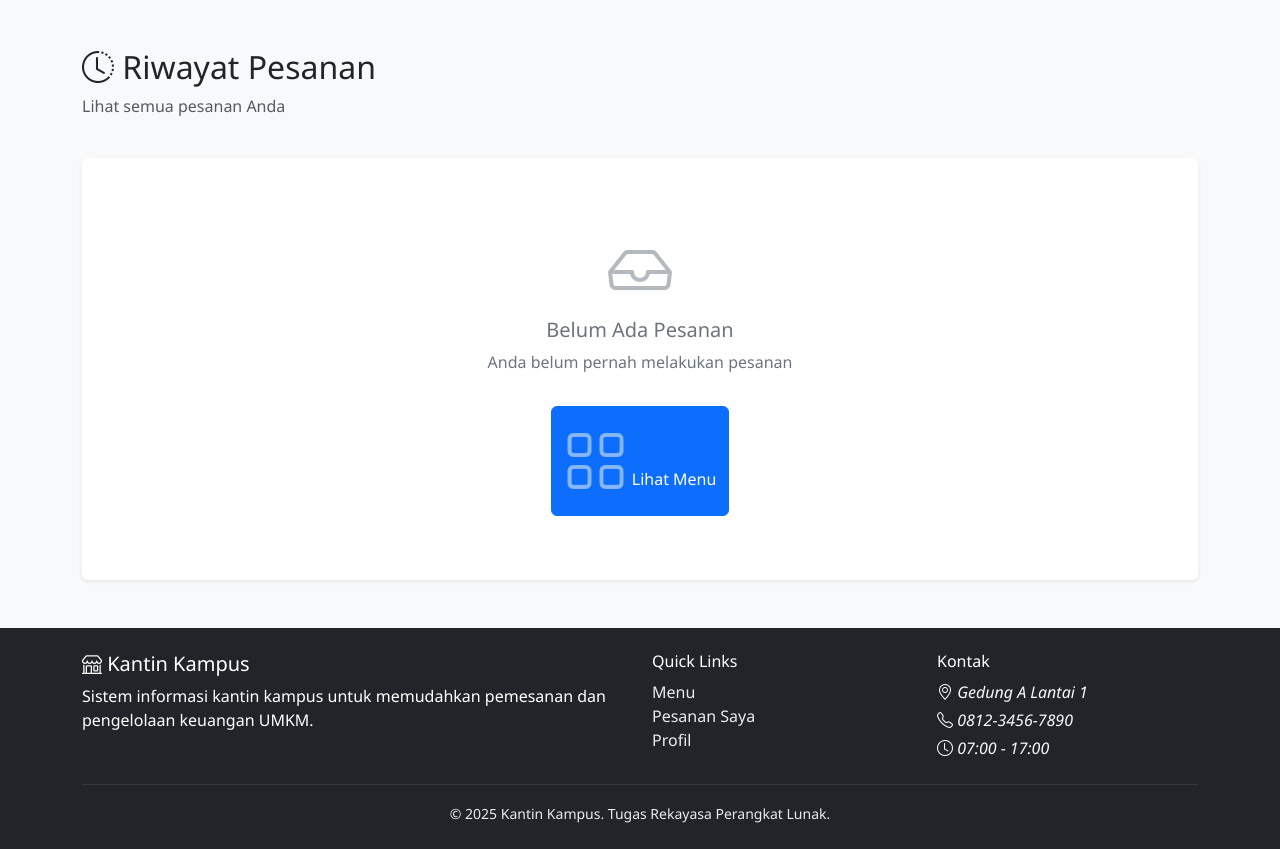
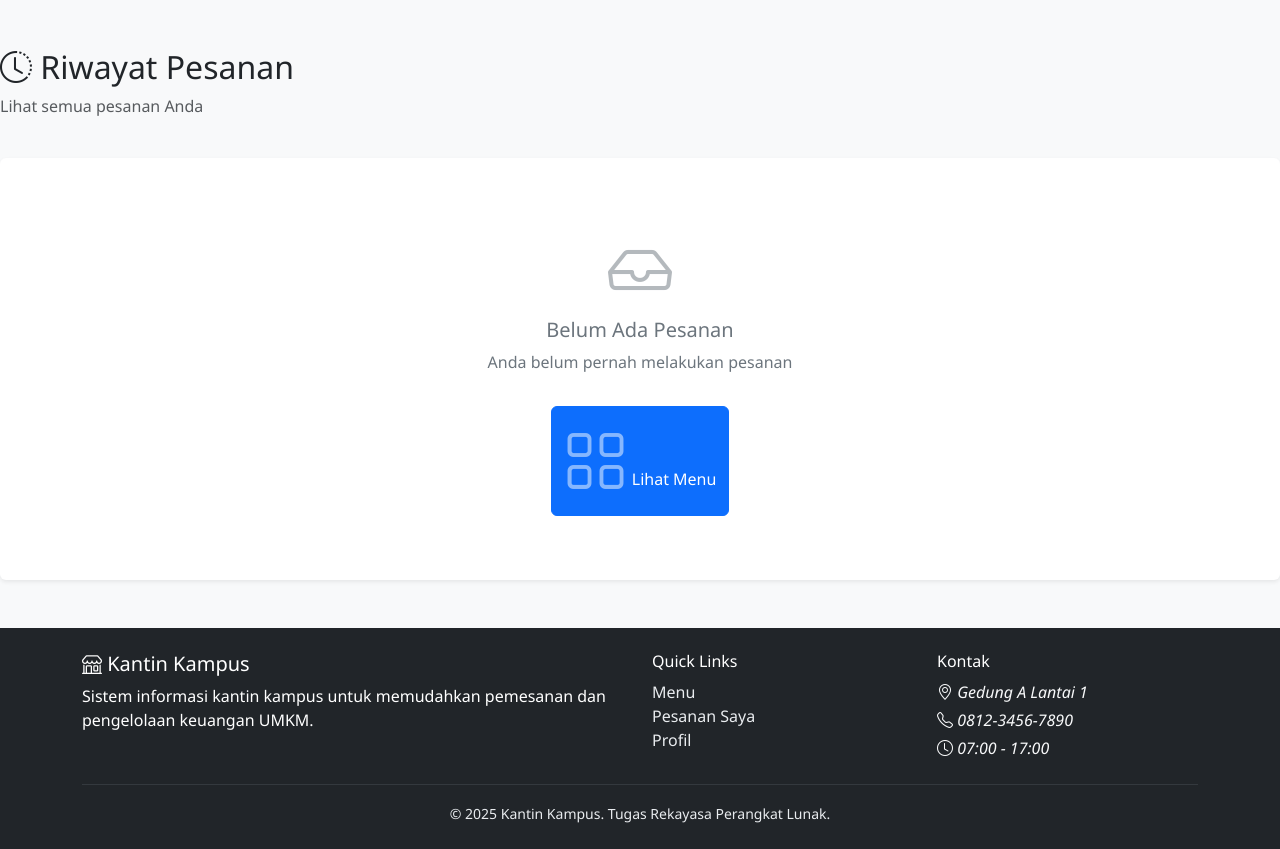
Before and after one commit to samuelnaibaho2005/app-kantin-proyek-akhir-rpl, a PHP site: page /order/status.php in a window 1280 px wide. Shown: the part 62-911 px from the top of the page. Run offline with PHP 8.4, Linux system fonts and the light colour scheme; the visitor is signed in with stand-in values (Sample User, id 1); data that the repository does not hold is empty.

Commit message:
menambahkan file readme. md

```diff
--- a/order/cart.php
+++ b/order/cart.php
@@ -22,7 +22,7 @@ foreach ($cart as $item) {
     $total += $item['price'] * $item['quantity'];
 }
 ?>
-<div class="container">
+
 <div class="row mb-4">
     <div class="col">
         <h2><i class="bi bi-cart3"></i> Keranjang Belanja</h2>
--- a/order/status.php
+++ b/order/status.php
@@ -46,7 +46,7 @@ if (isset($_GET['id'])) {
     $items_result = $conn->query($items_query);
 
     ?>
-    <div class="container">
+
     <div class="row mb-4">
         <div class="col">
             <h2><i class="bi bi-receipt"></i> Detail Pesanan</h2>
@@ -156,7 +156,7 @@ if (isset($_GET['id'])) {
                 </div>
             </div>
         </div>
-    </div>
+
         <!-- ORDER INFO -->
         <div class="col-lg-4">
             <div class="card mb-3">
@@ -230,9 +230,8 @@ if (isset($_GET['id'])) {
                 <i class="bi bi-arrow-left"></i> Kembali ke Riwayat
             </a>
         </div>
-        </div>
     </div>
-    </div>
+
     <?php
 
 } else {
@@ -246,7 +245,7 @@ if (isset($_GET['id'])) {
     $orders_result = $conn->query($orders_query);
 
     ?>
-<div class="container">
+
     <div class="row mb-4">
         <div class="col">
             <h2><i class="bi bi-clock-history"></i> Riwayat Pesanan</h2>
@@ -328,7 +327,6 @@ if (isset($_GET['id'])) {
                 </div>
             </div>
         </div>
-</div>
     <?php endif; ?>
 
     <?php
```
Also changed, not shown: README.md, 1 other file.
